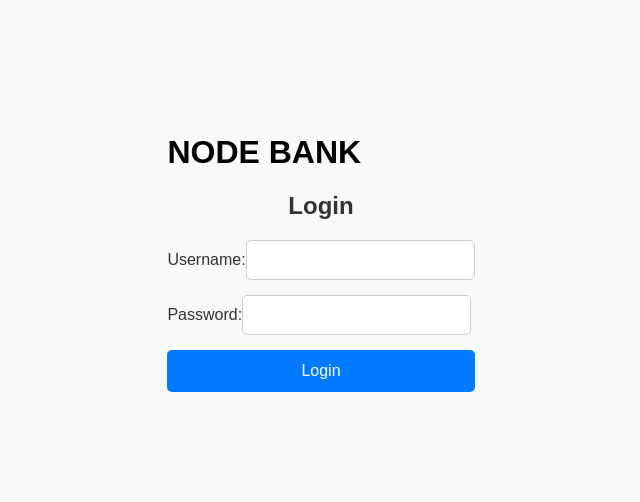
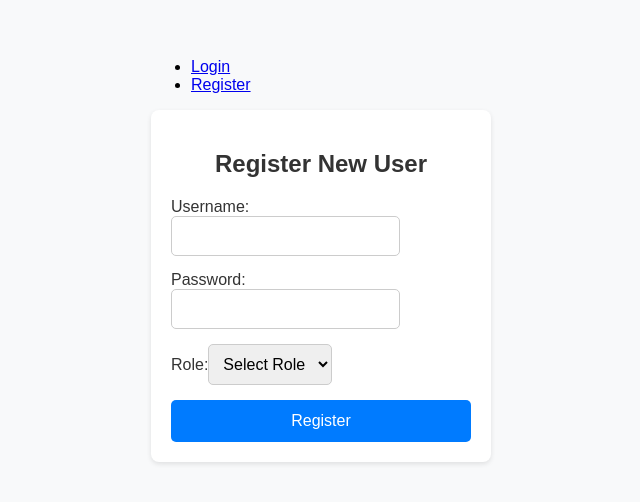
Before and after one commit to ahmedhmmad/bank-node, a React (Create React App) app in the folder bank-front/: page /register in a window 1280 px wide. Shown: the part 148-650 px from the top of the page, without its empty margins (319-959 px from the left). Built offline with nearby package versions, Linux system fonts and the light colour scheme.

Commit message:
register

```diff
--- a/bank-front/package.json
+++ b/bank-front/package.json
@@ -11,6 +11,7 @@
     "react": "^18.3.1",
     "react-dom": "^18.3.1",
     "react-redux": "^9.1.2",
+    "react-router-dom": "^6.23.0",
     "react-scripts": "5.0.1",
     "redux": "^5.0.1",
     "web-vitals": "^2.1.4"
--- a/bank-front/src/App.js
+++ b/bank-front/src/App.js
@@ -1,12 +1,29 @@
 import React from 'react';
+import { BrowserRouter as Router, Routes, Route, Link } from 'react-router-dom';
 import Login from './components/Login';
+import Register from './components/Register';
 
 const App = () => {
   return (
-    <div>
-      <h1 >NODE BANK</h1>
-      <Login />
-    </div>
+    <Router>
+      <div>
+        <nav>
+          <ul>
+            <li>
+              <Link to="/">Login</Link>
+            </li>
+            <li>
+              <Link to="/register">Register</Link>
+            </li>
+          </ul>
+        </nav>
+
+        <Routes>
+          <Route path="/" element={<Login />} />
+          <Route path="/register" element={<Register />} />
+        </Routes>
+      </div>
+    </Router>
   );
 };
 
--- a/bank-front/src/components/Login.jsx
+++ b/bank-front/src/components/Login.jsx
@@ -17,7 +17,7 @@ const Login = () => {
       // Store the token in localStorage
       localStorage.setItem('accessToken', accessToken);
 
-      // Handle successful login (e.g., redirect to another page)
+      // Handle successful login
       console.log('Login successful!');
       setMessage(`Logged Successfully and your Token is Stored`);
     } catch (error) {
--- /dev/null
+++ b/bank-front/src/components/Register.jsx
@@ -0,0 +1,69 @@
+import React, { useState, useEffect } from 'react';
+import axios from 'axios';
+import styles from './register.module.css';
+
+const Register = () => {
+  const [username, setUsername] = useState('');
+  const [password, setPassword] = useState('');
+  const [role, setRole] = useState('');
+  const [message, setMessage] = useState(null);
+
+  const accessToken = localStorage.getItem('accessToken');
+
+  const handleRegister = async (e) => {
+    e.preventDefault();
+
+    try {
+      if (!accessToken) {
+        setMessage('Access token not found. Please log in.');
+        return;
+      }
+
+      const response = await axios.post(
+        'http://127.0.0.1:5000/api/v1/register',
+        { username, password, role },
+        { headers: { Authorization: `Bearer ${accessToken}` } }
+      );
+
+      console.log('User registered successfully:', response.data.message);
+      setMessage('User registered successfully');
+      setUsername('');
+      setPassword('');
+      setRole('');
+    } catch (error) {
+      setMessage('Failed to register user. Please try again.');
+      console.error('Registration error:', error);
+    }
+  };
+
+  return (
+    <div className={styles.container}>
+      <h2>Register New User</h2>
+
+      <form onSubmit={handleRegister}>
+        <div>
+          <label>Username:</label>
+          <input type="text" value={username} onChange={(e) => setUsername(e.target.value)} required />
+        </div>
+        <div>
+          <label>Password:</label>
+          <input type="password" value={password} onChange={(e) => setPassword(e.target.value)} required />
+        </div>
+        <div>
+          <label>Role:</label>
+          <select value={role} onChange={(e) => setRole(e.target.value)} required>
+            <option value="">Select Role</option>
+            <option value="admin">Admin</option>
+            <option value="clerk">Clerk</option>
+            <option value="customer">Customer</option>
+          </select>
+        </div>
+        <button type="submit">Register</button>
+      </form>
+      {message && <p style={{ color: 'red' }}>{message}</p>}
+
+    </div>
+  );
+};
+
+export default Register;
--- /dev/null
+++ b/bank-front/src/components/register.module.css
@@ -0,0 +1,51 @@
+.container {
+    width: 300px;
+    padding: 20px;
+    background-color: #fff;
+    border-radius: 8px;
+    box-shadow: 0 2px 5px rgba(0, 0, 0, 0.1);
+  }
+
+  h2 {
+    text-align: center;
+    margin-bottom: 20px;
+    color: #333;
+  }
+
+  form {
+    display: flex;
+    flex-direction: column;
+  }
+
+  label {
+    margin-bottom: 8px;
+    color: #333;
+  }
+
+  input,
+  select {
+    padding: 10px;
+    margin-bottom: 15px;
+    border: 1px solid #ccc;
+    border-radius: 5px;
+    font-size: 16px;
+  }
+
+  button {
+    padding: 12px 20px;
+    border: none;
+    border-radius: 5px;
+    background-color: #007bff;
+    color: #fff;
+    font-size: 16px;
+    cursor: pointer;
+  }
+
+  button:hover {
+    background-color: #0056b3;
+  }
+
+  .error-message {
+    color: red;
+    margin-top: 10px;
+  }
```
Also changed, not shown: 1 other file (tests, documents, lock files or other folders).
